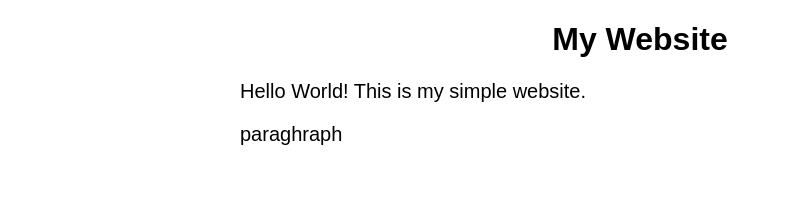
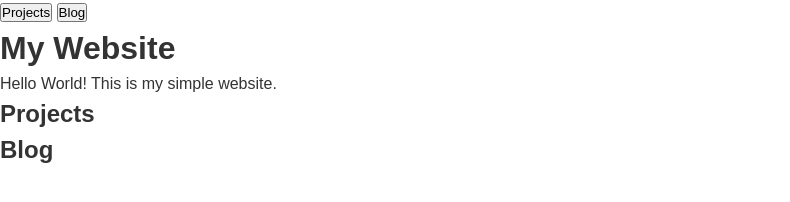
Before and after one commit to MMqd/website, a plain HTML site: page index.html in a window 1280 px wide. Shown: the whole page, without its empty margins (0-790 px from the left). Drawn offline with Linux system fonts and the light colour scheme.

Commit message:
Added css

```diff
--- /dev/null
+++ b/css/styles.css
@@ -0,0 +1,42 @@
+/* Simple resets */
+* {
+  margin: 0;
+  padding: 0;
+  box-sizing: border-box;
+}
+
+/* Basic typography */
+body {
+  font-family: Arial, Helvetica, sans-serif;
+  font-size: 16px;
+  line-height: 1.5;
+  color: #333;
+}
+
+h1, h2, h3 {
+  font-weight: 600;
+}
+
+/* Simple layout */
+header, footer {
+  background: #f2f2f2;
+  padding: 20px;
+}
+
+main {
+  max-width: 800px;
+  margin: 0 auto;
+  padding: 20px;
+}
+
+/* Links */
+a {
+  color: #0077cc;
+  text-decoration: none;
+}
+
+/* Images */
+img {
+  max-width: 100%;
+  height: auto;
+}
--- a/index.html
+++ b/index.html
@@ -1,43 +1,33 @@
 <!DOCTYPE html>
 <html>
+
 <head>
-<title>My Website</title>
-<style>
-body {
-  font-family: Arial;
-}
+	<title>My Website</title>
+	<link rel="stylesheet" href="/css/styles.css">
+</head>
 
-h1 {
-  text-align: center;
-}
-
-p {
-  font-size: 20px;
-}
-
-.main {
-  max-width: 800px;
-  margin: 0 auto;
-}
-
-.img-container {
-  text-align: center;
-  margin: 24px 0;
-}
-
-</style>
-</head>
 <body>
 
-<div class="main">
+  <nav>
+    <a href="#projects"><button>Projects</button></a>
+    <a href="#blog"><button>Blog</button></a>
+  </nav>
 
-<h1>My Website</h1>
+  <div class="main">
+    <h1>My Website</h1>
+    <p>Hello World! This is my simple website.</p>
+  </div>
 
-<p>Hello World! This is my simple website.</p>
+  <div id="projects">
+    <h2>Projects</h2>
+    <!-- Project content -->
+  </div>
 
-<p>paraghraph</p>
-
-</div>
+  <div id="blog">
+    <h2>Blog</h2>
+    <!-- Blog posts -->
+  </div>
 
 </body>
+
 </html>
```
